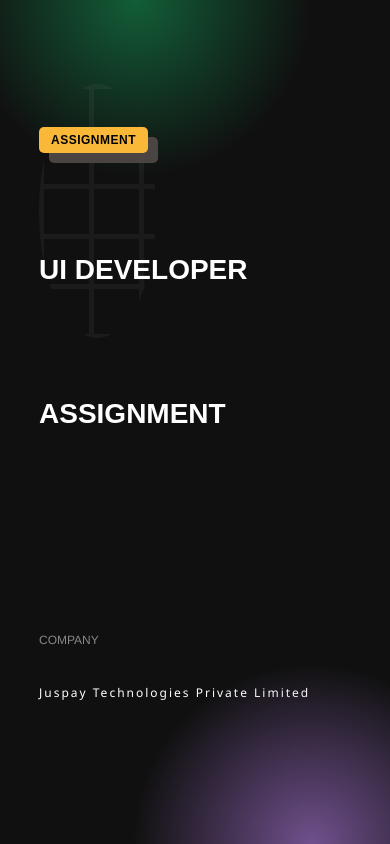
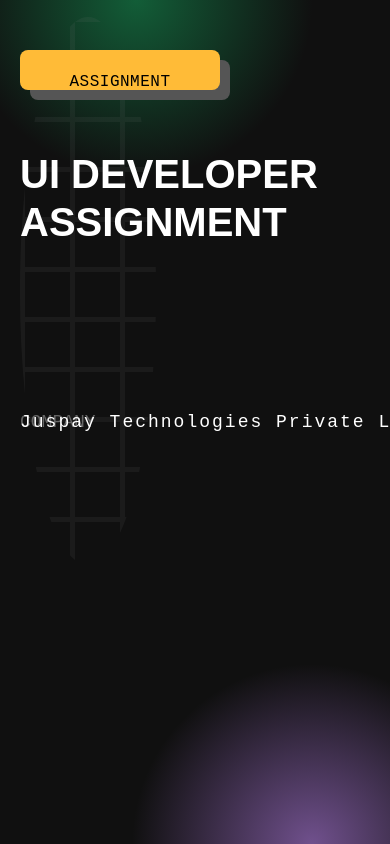
Before and after one commit to thakurshubhangi999/juspay-ui-assignment, a React (Create React App) app: page / in a window 390 px wide. Built offline with nearby package versions, Linux system fonts and the light colour scheme.

Commit message:
JUSPAY-UI  Complete UI Developer assignment for JUSPAY with responsive design, overlays, and grid effects

```diff
--- a/src/components/UIAssignment.css
+++ b/src/components/UIAssignment.css
@@ -21,61 +21,78 @@
 }
 
 .label {
-  background-color: #f9b838;
-  color: #000;
+  background-color: #FFBB37;
+  color: #000000;
   padding: 16px 30px;
-  border-radius: 5px;
-  font-size: 20px;
-  font-weight: bold;
+  border-radius: 8px;
+  font-family: 'Space Mono', monospace;
+  font-size: 30.42px;
+  font-weight: 400;
+  line-height: 45.06px;
   position: absolute;
-  top: 15%;
-  left: 10%;
+  width: 357px;
+  height: 81px;
+  top: 141px;
+  left: 180px;
   letter-spacing: 0.5px;
-  box-shadow: 10px 10px 0px rgb(74, 68, 66);
+  box-shadow: 10px 10px 0px #555555;
   z-index: 3;
+  text-align: center;
 }
 
 .title {
   font-size: 100px;
-  font-weight: bold;
-  line-height: 1.2;
+  color: #FFFFFF;
   text-transform: uppercase;
   position: absolute;
-  top: 30%;
-  left: 10%;
+  width: 1740px;
+  height: 344px;
+  top: 321px;
+  left: 180px;
+  z-index: 3;
+  font-family: 'Sora', sans-serif;
+  font-size: 128px;
+  font-weight: 700;
+  line-height: 172px;
+  text-align: left;
+}
+
+.company {
+  width: 155px;
+  height: 53px;
+  top: 815px;
+  left: 180px;
+  gap: 0px;
+  opacity: 0.7;
+  font-family: 'Space Mono', monospace;
+  font-size: 36px;
+  font-weight: 400;
+  line-height: 53.32px;
+  text-align: left;
+  text-transform: uppercase;
+  color: #888;
+  position: absolute;
+  text-underline-position: from-font;
+  text-decoration-skip-ink: none;
   z-index: 3;
 }
 
-.subtitle {
-  font-size: 100px;
-  font-weight: bold;
-  line-height: 1.2;
-  text-transform: uppercase;
+.company-info {
+  width: 772px;
+  height: 53px;
+  top: 885px;
+  left: 180px;
+  gap: 0px;
+  font-family: 'Space Mono', monospace;
+  font-size: 36px;
+  font-weight: 400;
+  line-height: 53.32px;
+  text-align: left;
+  letter-spacing: 2px;
+  text-underline-position: from-font;
+  text-decoration-skip-ink: none;
   position: absolute;
-  top: calc(35% + 12%);
-  left: 10%;
   z-index: 3;
-}
-
-.company {
-  font-size: 30px;
-  font-family: "Franklin Gothic Medium", "Arial Narrow", Arial, sans-serif;
-  color: #888;
-  position: absolute;
-  bottom: 20px;
-  text-transform: uppercase;
-  text-align: left;
-  top: 75%;
-  left: 10%;
-}
-
-.company-info {
-  font-size: 28px;
-  font-family: "Segoe UI", Tahoma, Geneva, Verdana, sans-serif;
-  letter-spacing: 2px;
-  position: absolute;
-  top: calc(75% + 6%);
-  left: 10%;
 }
 
 .background-overlay {
@@ -114,63 +131,91 @@
   z-index: 2;
 }
 
-@media (max-width: 1024px) {
-  .title,
-  .subtitle {
-    font-size: 60px;
+@media (max-width: 1200px) {
+  .label {
+    font-size: 24px;
+    width: 300px;
+    height: 70px;
+    top: 100px;
+    left: 100px;
   }
+
+  .title {
+    font-size: 90px;
+    width: auto;
+    top: 250px;
+    left: 100px;
+  }
+
+  .company, .company-info {
+    font-size: 28px;
+    left: 100px;
+  }
+}
+
+@media (max-width: 992px) {
   .label {
-    font-size: 16px;
-    padding: 10px 20px;
+    font-size: 20px;
+    width: 260px;
+    height: 60px;
+    top: 80px;
+    left: 50px;
   }
-  .company,
-  .company-info {
-    font-size: 18px;
+
+  .title {
+    font-size: 70px;
+    top: 200px;
+    left: 50px;
   }
-  .grid-overlay {
-    width: 25%;
-    height: 45%;
+
+  .company, .company-info {
+    font-size: 24px;
+    left: 50px;
   }
 }
 
 @media (max-width: 768px) {
-  .title,
-  .subtitle {
-    font-size: 42px;
+  .label {
+    font-size: 18px;
+    padding: 12px 24px;
+    width: 220px;
+    height: 50px;
+    top: 60px;
+    left: 30px;
   }
-  .label {
-    font-size: 14px;
-    padding: 8px 16px;
+
+  .title {
+    font-size: 60px;
+    top: 180px;
+    left: 30px;
+    line-height: 1.2;
   }
-  .company,
-  .company-info {
-    font-size: 16px;
-  }
-  .grid-overlay {
-    width: 25%;
-    height: 35%;
-    top: 5%;
-    left: 7%;
+
+  .company, .company-info {
+    font-size: 20px;
+    left: 30px;
+    top: auto;
   }
 }
 
-@media (max-width: 480px) {
-  .title,
-  .subtitle {
-    font-size: 28px;
+@media (max-width: 576px) {
+  .label {
+    font-size: 16px;
+    padding: 10px 20px;
+    width: 200px;
+    height: 40px;
+    top: 50px;
+    left: 20px;
   }
-  .label {
-    font-size: 12px;
-    padding: 6px 12px;
+
+  .title {
+    font-size: 40px;
+    top: 150px;
+    left: 20px;
   }
-  .company,
-  .company-info {
-    font-size: 12px;
-  }
-  .grid-overlay {
-    width: 30%;
-    height: 30%;
-    top: 10%;
-    left: 10%;
+
+  .company, .company-info {
+    font-size: 18px;
+    left: 20px;
   }
 }
--- a/src/components/UIAssignment.js
+++ b/src/components/UIAssignment.js
@@ -5,8 +5,7 @@
   return (
     <div className="container">
       <div className="label">ASSIGNMENT</div>
-      <h1 className="title">UI DEVELOPER</h1>
-      <h2 className="subtitle">ASSIGNMENT</h2>
+      <h1 className="title">UI DEVELOPER <br/> ASSIGNMENT </h1>
       <div className="company">Company</div>
       <div className="company-info">Juspay Technologies Private Limited</div>
       <div className="background-overlay" />
```
